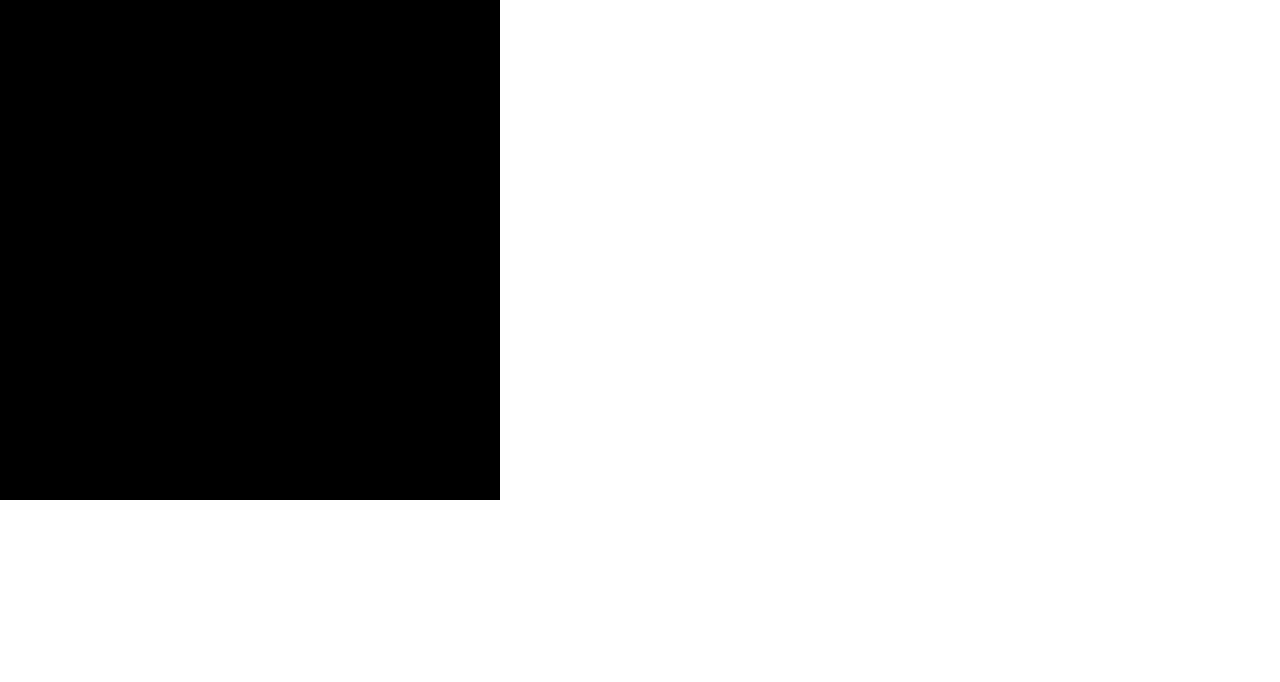
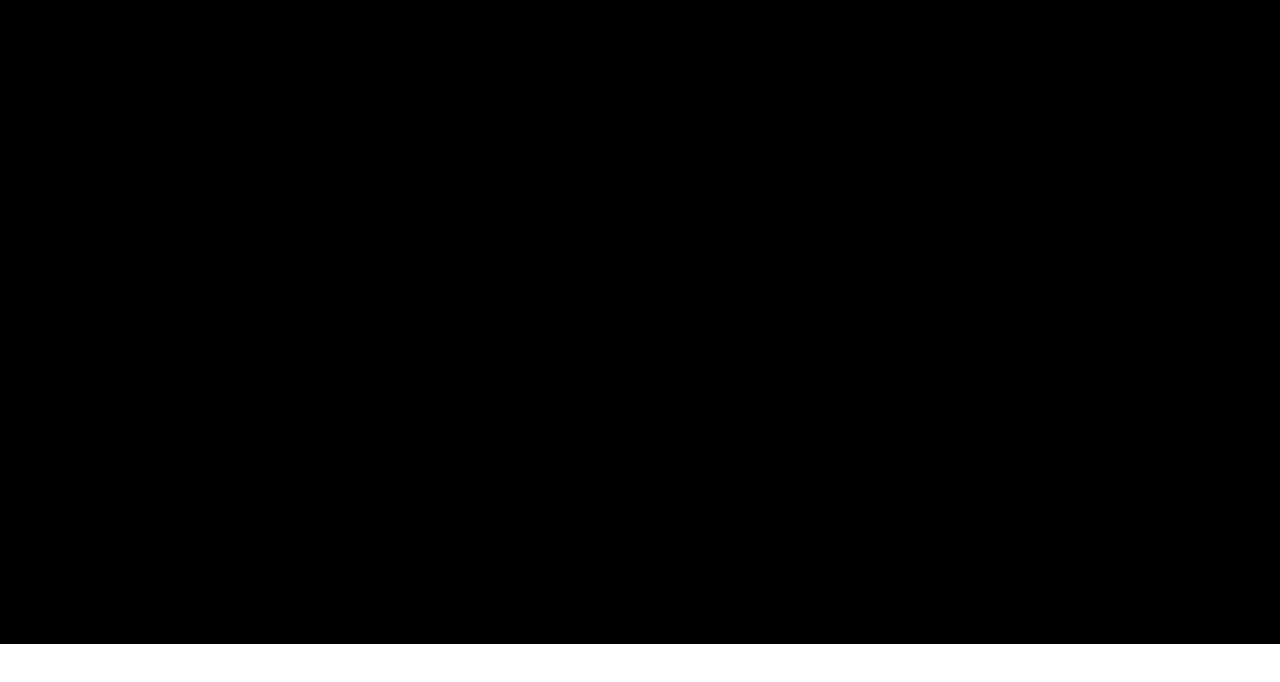
Before and after one commit to MdTeach/Polymon, a React (Create React App) app in the folder client/: page / in a window 1280 px wide. Shown: the top 682 px of the page. Built offline with nearby package versions, Linux system fonts and the light colour scheme; the HTML template or start-up script is replaced by a standard one.

Commit message:
canvas initial config done :D

```diff
--- a/client/src/components/GameLayout/index.tsx
+++ b/client/src/components/GameLayout/index.tsx
@@ -13,6 +13,7 @@ const GameLayout = () => {
         if (ctx !== null) {
           gameEngine.current = new GameEngine(ctx);
           gameEngine.current.start(false);
+          // gameEngine.current.start();
         }
       }
     })();
--- a/client/src/components/GameLayout/style.css
+++ b/client/src/components/GameLayout/style.css
@@ -1,7 +1,7 @@
 .container {
   background-color: #000000;
-  width: 500px;
-  height: 500px;
+  /* width: 500px;
+  height: 500px; */
   position: relative;
   text-align: center;
 }
--- a/client/src/engine/index.ts
+++ b/client/src/engine/index.ts
@@ -15,14 +15,13 @@ class Engine {
     window.requestAnimationFrame(() => {
       this.update();
     });
-    console.log('game loop');
   }
 
-  start(loop = false) {
-    const ctx = this.ctx;
+  start(loop = true) {
     // game setup
 
     // game loop
+    if (loop) this.update();
   }
 }
 
```
